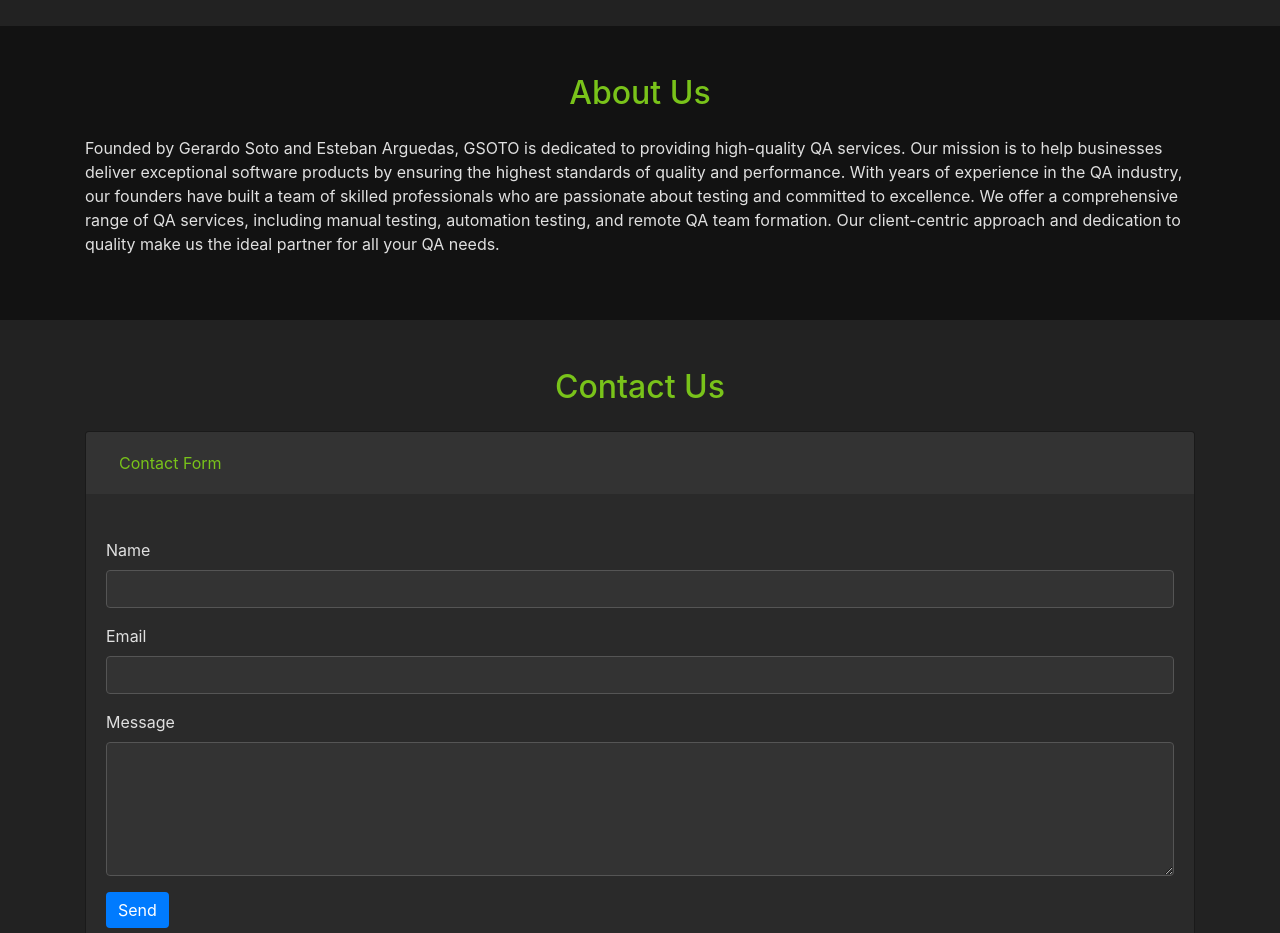
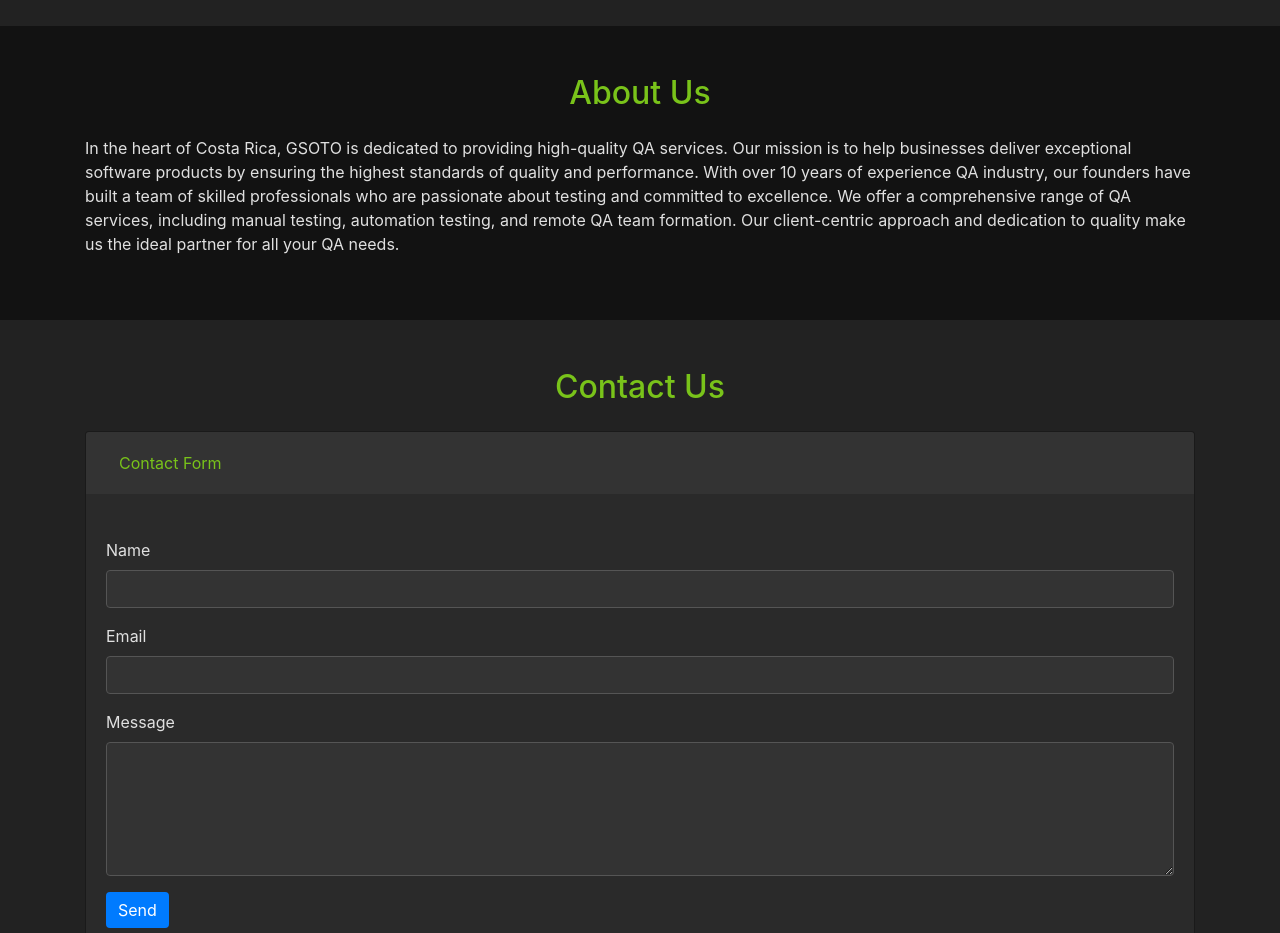
Before and after one commit to gSoto23/gsoto, a plain HTML site: page index.html in a window 1280 px wide. Shown: the part 2300-3233 px from the top of the page. Drawn offline with nearby package versions, Linux system fonts and the light colour scheme.

Commit message:
Changes in copy

```diff
--- a/index.html
+++ b/index.html
@@ -140,11 +140,11 @@
 
     <section id="about" class="container py-5">
         <h2 class="text-center mb-4 main-color">About Us</h2>
-        <p>Founded by Gerardo Soto and Esteban Arguedas, GSOTO is dedicated to providing high-quality QA services. Our
-            mission is to help businesses deliver exceptional software products by ensuring the highest standards of
-            quality and performance. With years of experience in the QA industry, our founders have built a team of
-            skilled professionals who are passionate about testing and committed to excellence. We offer a comprehensive
-            range of QA services, including manual testing, automation testing, and remote QA team formation. Our
+        <p>In the heart of Costa Rica, GSOTO is dedicated to providing high-quality QA services. Our mission is to help
+            businesses deliver exceptional software products by ensuring the highest standards of quality and
+            performance. With over 10 years of experience QA industry, our founders have built a team of skilled
+            professionals who are passionate about testing and committed to excellence. We offer a comprehensive range
+            of QA services, including manual testing, automation testing, and remote QA team formation. Our
             client-centric approach and dedication to quality make us the ideal partner for all your QA needs.</p>
     </section>
 
```
